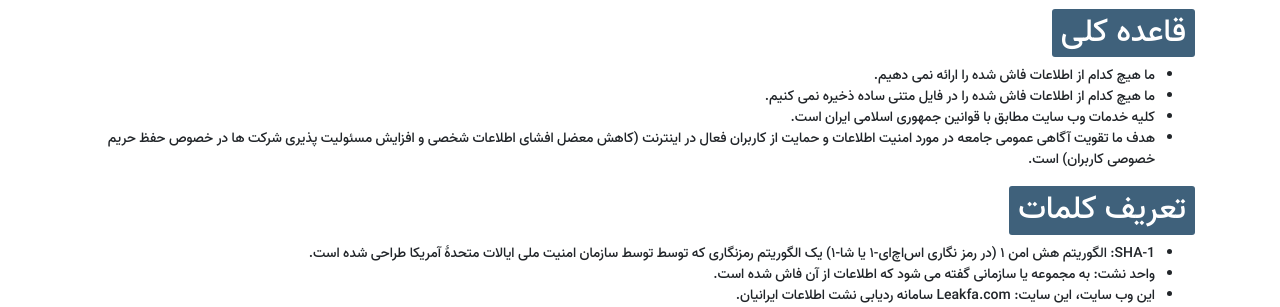
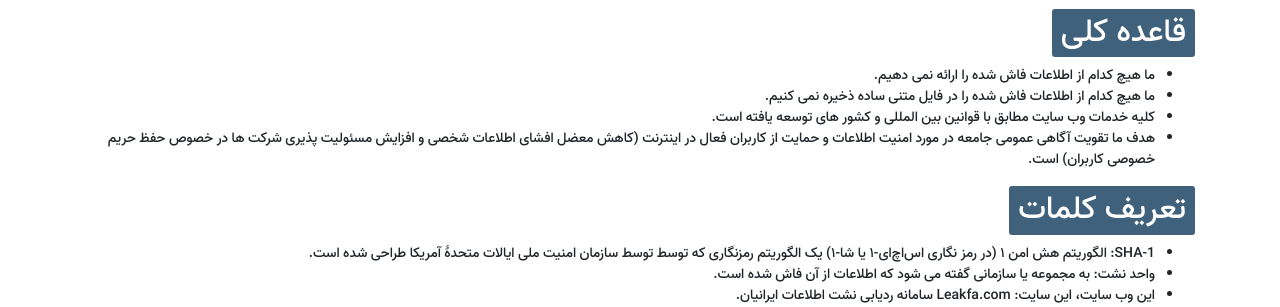
Before and after one commit to Leakfarsi/Leakfa.com, a PHP site: page /policy in a window 1280 px wide. Shown: the part 309-616 px from the top of the page. Run offline with PHP 8.4, Linux system fonts and the light colour scheme; some libraries are stand-ins or nearby versions.

Commit message:
Update policy.php
Updated PGP Key & etc

```diff
--- a/policy.php
+++ b/policy.php
@@ -13,7 +13,7 @@ require 'src/header.php';
     <ul>
         <li>ما هیچ کدام از اطلاعات فاش شده را ارائه نمی دهیم.</li>
         <li>ما هیچ کدام از اطلاعات فاش شده را در فایل متنی ساده ذخیره نمی کنیم.</li>
-        <li>کلیه خدمات وب سایت مطابق با قوانین جمهوری اسلامی ایران است.</li>
+        <li>کلیه خدمات وب سایت مطابق با قوانین بین المللی و کشور های توسعه یافته است.</li>
         <li>هدف ما تقویت آگاهی عمومی جامعه در مورد امنیت اطلاعات و حمایت از کاربران فعال در اینترنت (کاهش معضل افشای اطلاعات شخصی و افزایش مسئولیت پذیری شرکت ها در خصوص حفظ حریم خصوصی کاربران) است.</li>
     </ul>
     <h1 class="breach-title">تعریف کلمات</h1>
@@ -51,7 +51,7 @@ require 'src/header.php';
     <ul>
         <li>گزارش نشت داده ها</li>
         <ul>
-            <li>برای ارسال اطلاعات درز کرده، لطفاً فرم زیر را بررسی کرده و همراه با داده های درز کرده به آدرس <a href="mailto:info@leakfa.com">info@leakfa.com</a> ارسال کنید، پیشنهاد می‌شود از <a href="https://keyserver.ubuntu.com/pks/lookup?op=get&search=0x8eba26e301b4ac8584f91dd6f89c33ed43bb86b3"target="_blank">PGP Key</a> برای رمزنگاری استفاده شود. ما آن را در اسرع وقت پردازش و اطلاع رسانی خواهیم کرد.</li>
+            <li>برای ارسال اطلاعات درز کرده، لطفاً فرم زیر را بررسی کرده و همراه با داده های درز کرده به آدرس <a href="mailto:info@leakfa.com">info@leakfa.com</a> ارسال کنید، پیشنهاد می‌شود از <a href="https://keyserver.ubuntu.com/pks/lookup?op=get&search=0x2bf188dd2ef22c065332b43f6c82fea37da06311"target="_blank">PGP Key</a> برای رمزنگاری استفاده شود. ما آن را در اسرع وقت پردازش و اطلاع رسانی خواهیم کرد.</li>
         </ul>
     </ul>
     <table class="table table-bordered" style="max-width: 600px;margin: 0 auto;">
@@ -217,7 +217,7 @@ require 'src/header.php';
         <li>موارد دیگر
             <ul>
                 <li>خط مشی های نوشته شده در این صفحه در پاسخ به تغییرات در مقررات یا شرایط دیگر، تغییر در نیازها و غیره ، برای پیاده سازی و محافظت از حقوق حریم خصوصی شما، به طور مناسب اصلاح می شوند. شرایط اصلاح شده بلافاصله در این وب سایت اعلام خواهد شد.</li>
-                <li>در مواردی که سیاست های این صفحه به وضوح مشخص نشده باشد، قوانین مربوط به IRI اعمال می شود.</li>
+                <li>در مواردی که سیاست های این صفحه به وضوح مشخص نشده باشد، قوانین مربوط به UN اعمال می شود.</li>
                 <li>به منظور محافظت از کیفیت خدمات، برنامه ای برای استفاده از خدمات تبلیغاتی وجود ندارد.</li>
             </ul>
         </li>
```
